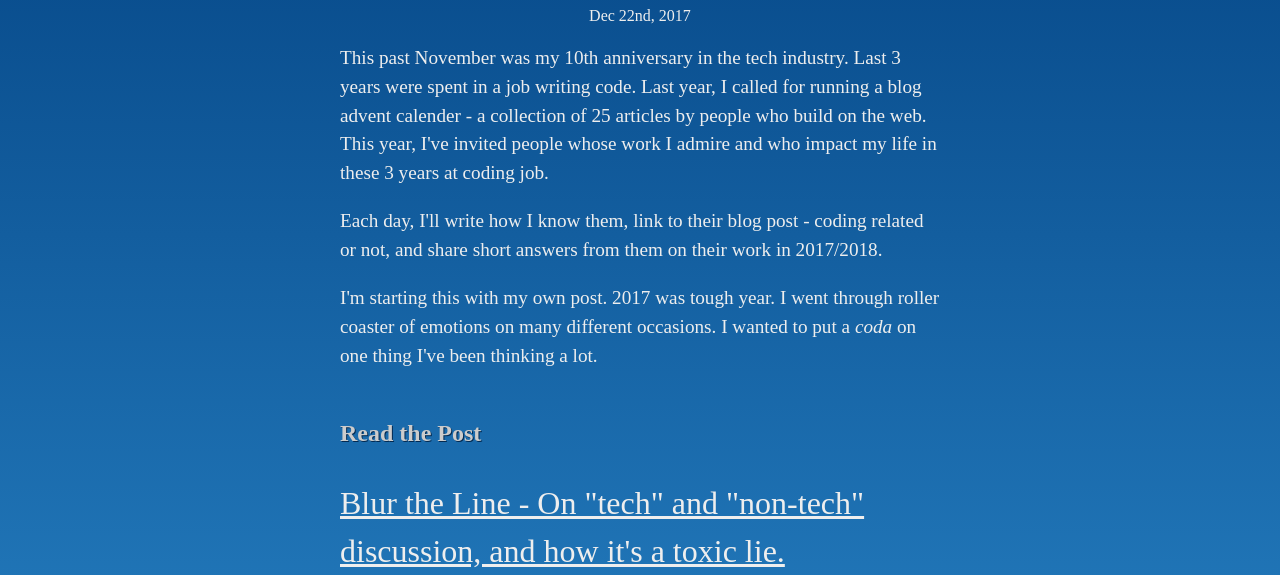
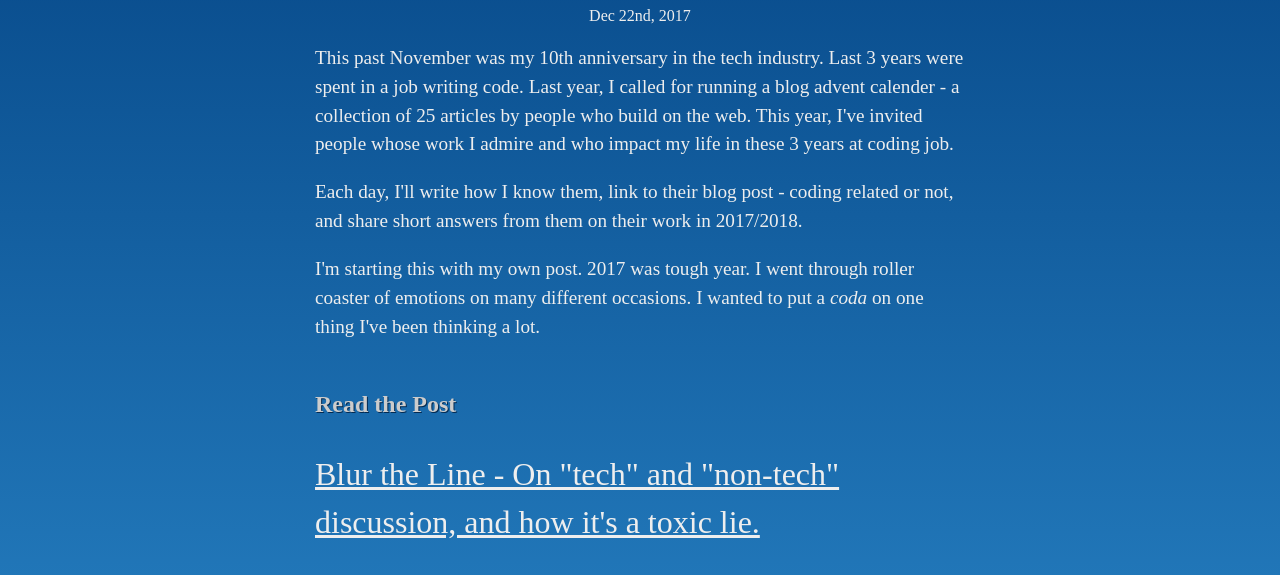
Before and after one commit to kosamari/web.advent.today, a plain HTML site: page 2017/mariko.html in a window 1280 px wide. Shown: the part 206-781 px from the top of the page. Drawn offline with Linux system fonts and the light colour scheme.

Commit message:
update css

```diff
--- a/2017/style.css
+++ b/2017/style.css
@@ -21,7 +21,7 @@ footer a {
 article{
   padding:40px;
   margin:50px auto;
-  width:600px;
+  width:650px;
 }
 
 article a {
```
